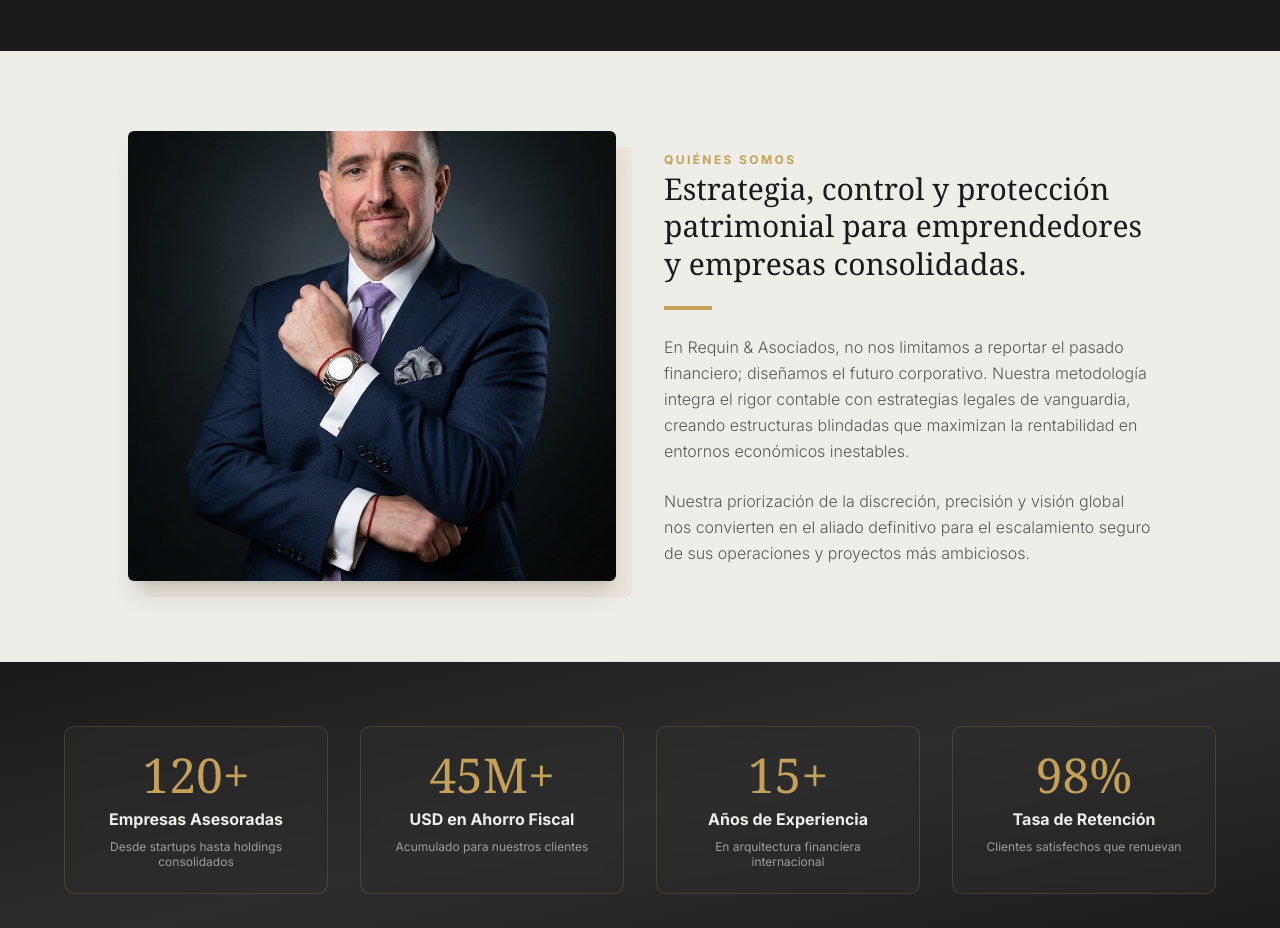
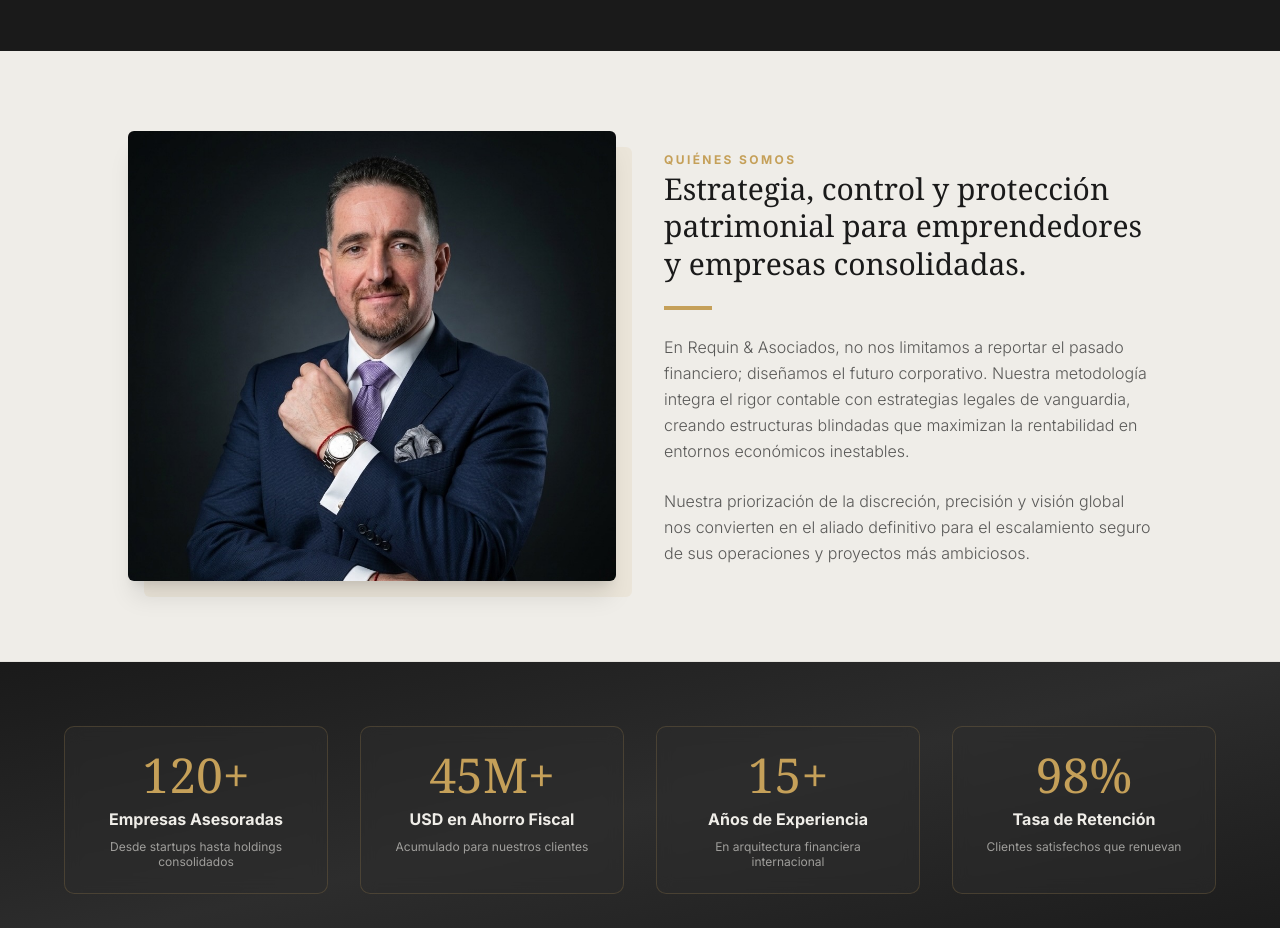
Before and after one commit to jlrealq/requin-web, a React (Vite) app: page / in a window 1280 px wide. Shown: the part 1205-2133 px from the top of the page. Built offline with nearby package versions, Linux system fonts and the light colour scheme; no server answers.

Commit message:
Ajustar posición de imagen para evitar recorte en la frente

```diff
--- a/AboutUs.tsx
+++ b/AboutUs.tsx
@@ -7,7 +7,7 @@ export function AboutUs() {
           <img
             src="/juan_luis_brazos_cruzados.jpeg"
             alt="Fundador Requin & Asociados"
-            className="relative z-10 w-full object-cover h-[450px] rounded-sm shadow-xl transition-all duration-700"
+            className="relative z-10 w-full object-cover object-top h-[450px] rounded-sm shadow-xl transition-all duration-700"
             onError={(e) => {
               const target = e.currentTarget as HTMLImageElement;
               target.style.display = 'none';
```
